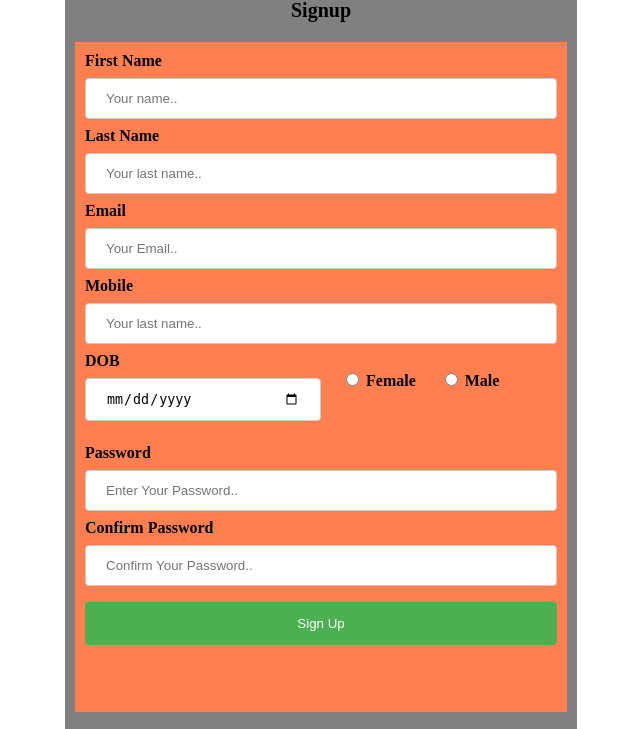
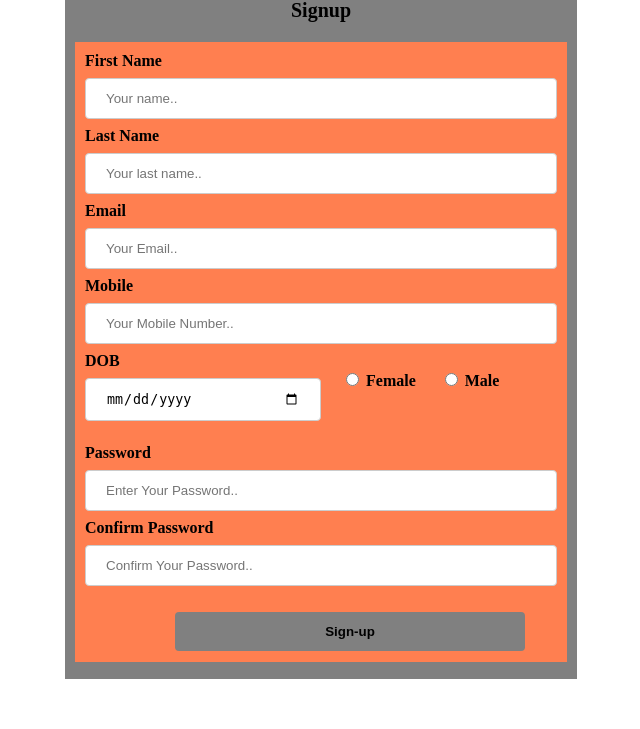
Before and after one commit to Patelvaghesh2313/TaskManager, a PHP site: page /signup.html in a window 1280 px wide. Shown: the part 115-844 px from the top of the page, without its empty margins (319-959 px from the left). After the commit the page ends 794 px from the top, so only its background shows below. Run offline with PHP 8.4, Linux system fonts and the light colour scheme.

Commit message:
Main Layout Design Done

```diff
--- a/css/signup.css
+++ b/css/signup.css
@@ -42,24 +42,23 @@ input[type=text], select {
     box-sizing: border-box;
   }
 
-  button[type=button] {
+  input[type=Number], select {
     width: 100%;
-    background-color: #4CAF50;
-    color: white;
-    padding: 14px 20px;
+    padding: 12px 20px;
     margin: 8px 0;
-    border: none;
+    display: inline-block;
+    border: 1px solid #ccc;
     border-radius: 4px;
-    cursor: pointer;
+    box-sizing: border-box;
   }
 
-
-  button[type=submit] {
-    width: 100%;
-    background-color: #4CAF50;
-    color: white;
-    padding: 14px 20px;
-    margin: 8px 0;
+  input[type=submit] {
+    width: 350px;
+    padding: 12px 110px;
+    margin: 18px 90px;
+    background-color: gray;
+    font-weight: 900;
+    color: black;
     border: none;
     border-radius: 4px;
     cursor: pointer;
--- a/css/style.css
+++ b/css/style.css
@@ -88,7 +88,7 @@ body{
 
 input[type=text], select {
     width:350px;
-    padding: 12px 110px;
+    padding: 12px 10px;
     margin: 60px 20px 0px 0px;
     margin-left: 43px;
     display: inline-block;
@@ -99,7 +99,7 @@ input[type=text], select {
 
 input[type=password], select {
     width:350px;
-    padding: 12px 110px;
+    padding: 12px 10px;
     margin: 18px 20px;
     display: inline-block;
     border: 1px solid #ccc;
@@ -129,14 +129,14 @@ input[type=submit] {
     margin-left: 30%;
     margin-right: 30%;
     width: auto;
-    height: 730px;
+    height: 680px;
     padding: auto;
     background-color: gray;
 }
 
 .signupContent{
     width: auto;
-    height: 670px;
+    height: 620px;
     margin: 10px;
     padding: 10px;
     font-weight: 900;
--- a/login.html
+++ b/login.html
@@ -39,7 +39,7 @@
                 <label for="password">Password</label>
                 <input type="password" id="password" name="password" placeholder="Enter Your Password.." required>
 
-                <input type="submit" value="Submit">
+                <input type="submit" value="Login">
               </form>
         </div>
       </div>
--- a/signup.html
+++ b/signup.html
@@ -31,22 +31,22 @@
             <div class="myform">
                 <form role="form" onsubmit="addUser(event);">
                     <label for="fname">First Name</label>
-                    <input type="text" id="fname" name="firstname" placeholder="Your name.." required="">
+                    <input type="text" id="fname" name="firstname" placeholder="Your name.." required="" pattern="[A-Za-z]{1,}" title="First name should be e.g John">
 
                     <label for="lname">Last Name</label>
-                    <input type="text" id="lname" name="lastname" placeholder="Your last name.." required="">
+                    <input type="text" id="lname" name="lastname" placeholder="Your last name.."  pattern="[a-zA-Z]{1,}" title="Last name should be e.g Doe" required="">
 
                     <label for="email">Email</label>
-                    <input type="text" id="email" name="email" placeholder="Your Email.."  required="" pattern="[a-z0-9._%+-]+@[a-z0-9.-]+\.[a-z]{2,}$" title="Invaid Email Or Pattern Dsoes Not match !!!">
+                    <input type="text" id="email" name="email" placeholder="Your Email.." pattern="[a-z0-9._%+-]+@[a-z0-9.-]+\.[a-z]{2,}$" title="It should be e.g. abc@xyz.com" required="">
 
                     <label for="mobile">Mobile</label>
-                    <input type="text" id="mobile" name="mobile" placeholder="Your last name.."  pattern="[0-9]{10}" title="Mobile Number is Invalid !!!">
+                    <input type="text" id="mobile" name="mobile" placeholder="Your Mobile Number.."  pattern="[7-9]{1}[0-9]{9}" title="Mobile number with 7-9 and remaing 9 digit with 0-9" required="">
 
 
                     <label for="dob">DOB</label><br>
-                    <input type="date" id="dob" name="dob">
+                    <input type="date" id="dob" name="dob" required="">
                         &nbsp;&nbsp;&nbsp;&nbsp;
-                    <input type="radio" id="gender_female" name="gender" value="female">
+                    <input type="radio" id="gender_female" name="gender" value="female" required="">
                     <label for="female">Female</label>
                     &nbsp;&nbsp;&nbsp;&nbsp;
                     <input type="radio" id="gender_male" name="gender" value="male">
@@ -54,12 +54,12 @@
 
                     <br><br><br><br>
                     <label for="password">Password</label>
-                    <input type="password" id="password" name="password" placeholder="Enter Your Password.." required="" pattern="[a-zA-Z0-9!@#$%^*()]{8,}" autocomplete="on">
+                    <input type="password" id="password" name="password" placeholder="Enter Your Password.."  pattern="[a-zA-Z0-9!@#$%^*()]{8,}" title="It required max. 8 character." autocomplete="on" required="">
 
                     <label for="confirm_password">Confirm Password</label>
-                    <input type="password" id="confirm_password" name="confirm_password" placeholder="Confirm Your Password.." required="" pattern="[a-zA-Z0-9!@#$%^*()]{8,}" autocomplete="on">
+                    <input type="password" id="confirm_password" name="confirm_password" placeholder="Confirm Your Password.."  pattern="[a-zA-Z0-9!@#$%^*()]{8,}" title="It required max. 8 character." autocomplete="on" required="">
 
-                    <button type="submit" id="adduser">Sign Up</button>
+                    <input type="submit" id="adduser" value="Sign-up"></button>
                     <!-- <button type="button" id="readuser">Read Data</button> -->
                   </form>
             </div>
```
